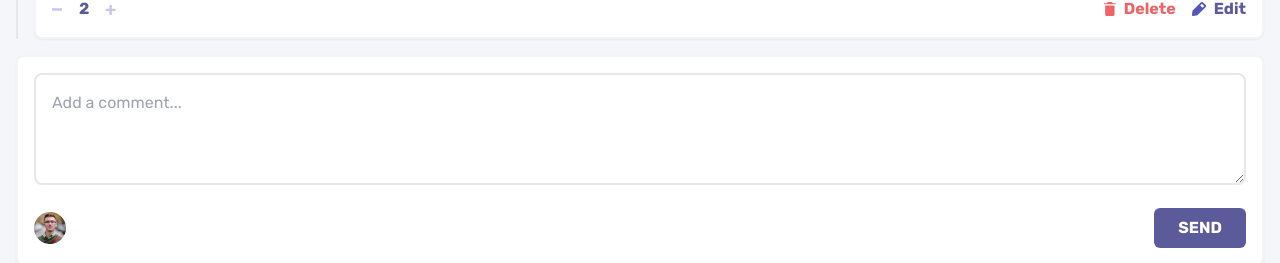
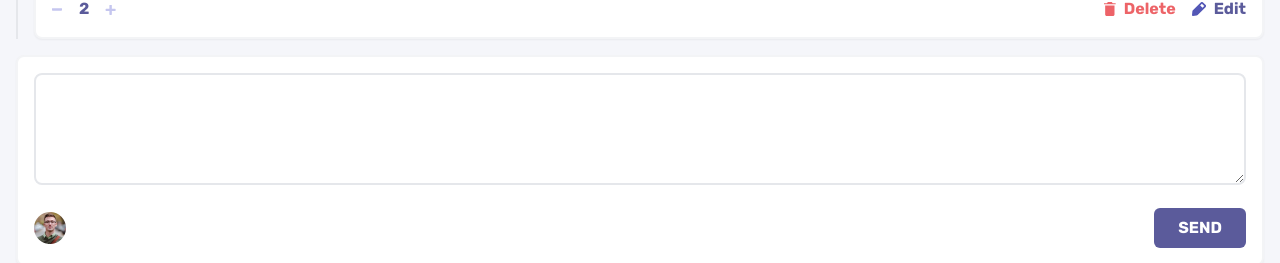
Before and after one commit to pmugasa/interactive-comments-section, a React (Vite) app: page / in a window 1280 px wide. Shown: the part 689-952 px from the top of the page. Built offline with nearby package versions, Linux system fonts and the light colour scheme.

Commit message:
added the functionality of adding a comment

```diff
--- a/src/App.jsx
+++ b/src/App.jsx
@@ -4,17 +4,18 @@ import axios from "axios";
 import { useState, useEffect } from "react";
 
 function App() {
-  //import data from the data json
-  const [data, setData] = useState([]);
-  let comments = data.comments;
-  const currentUser = data.currentUser;
+  const [isLoading, setIsLoading] = useState(true);
+  const [comments, setComments] = useState([]);
+  const [currentUser, setCurrentUser] = useState({});
+  const [comment, setComment] = useState("");
 
   useEffect(() => {
     async function fetchData() {
       try {
         const result = await axios.get("http://localhost:5173/src/data.json");
-
-        setData(result.data);
+        setComments(result.data.comments);
+        setCurrentUser(result.data.currentUser);
+        setIsLoading(false);
       } catch (error) {
         console.log(error);
       }
@@ -22,12 +23,36 @@ function App() {
     fetchData();
   }, []);
 
-  if (!comments) {
-    return <div>Loading...</div>;
-  } else {
+  // getting value of input
+  console.log(comments);
+  console.log(currentUser);
+  //function add comments
+  function addComment(e) {
+    e.preventDefault();
+    //comment should have the following
+    //username, user image, createdAt, content, score, id
+    setComments((prevComment) => [
+      ...prevComment,
+      {
+        id: comments.length + 1,
+        content: comment,
+        createdAt: "1 minute ago",
+        score: 2,
+        user: currentUser,
+        replies: [],
+      },
+    ]);
+    setComment("");
+    console.log("comment:", comments);
+  }
+
   return (
     <>
       <div className="h-full p-4 bg-background font-rubik">
+        {isLoading ? (
+          <h1>loading...</h1>
+        ) : (
+          <div>
             {comments.map((comment) => (
               <Card
                 key={comment.id}
@@ -35,11 +60,17 @@ function App() {
                 comment={comment}
               />
             ))}
-          <CommentInput currentUser={currentUser} />
+            <CommentInput
+              currentUser={currentUser}
+              setComment={setComment}
+              addComment={addComment}
+              comment={comment}
+            />
+          </div>
+        )}
       </div>
     </>
   );
 }
-}
 
 export default App;
--- /dev/null
+++ b/src/components/Button.jsx
@@ -0,0 +1,15 @@
+function Button(props) {
+  const { onClick, type, children } = props;
+  return (
+    <>
+      <button
+        type={type}
+        onClick={onClick}
+        className="bg-purple px-6 py-2 ml-auto rounded-md text-white font-bold"
+      >
+        {children}
+      </button>
+    </>
+  );
+}
+export default Button;
--- a/src/components/CommentInput.jsx
+++ b/src/components/CommentInput.jsx
@@ -1,8 +1,13 @@
-function CommentInput({ currentUser }) {
+import Button from "./Button";
+
+function CommentInput({ currentUser, addComment, setComment, comment }) {
   return (
     <>
       <div className="h-fit w-full border-2 border-gray-100 shadow-sm bg-white mt-4 rounded-lg p-4">
+        <form onSubmit={addComment}>
           <textarea
+            onChange={(e) => setComment(e.target.value)}
+            value={comment}
             rows={2}
             className="border-2 border-gray-200 h-28 w-full rounded-lg p-4 font-rubik text-gray-400 focus:outline-purple"
           >
@@ -11,10 +16,10 @@ function CommentInput({ currentUser }) {
 
           <div className="flex items-center mt-4">
             <img src={currentUser.image.webp} className="h-8 w-8" />
-          <button className="bg-purple px-6 py-2 ml-auto rounded-md text-white font-bold">
-            SEND
-          </button>
+
+            <Button type="submit">SEND</Button>
           </div>
+        </form>
       </div>
     </>
   );
```
Lines whose indentation alone changed are shown as unchanged.
